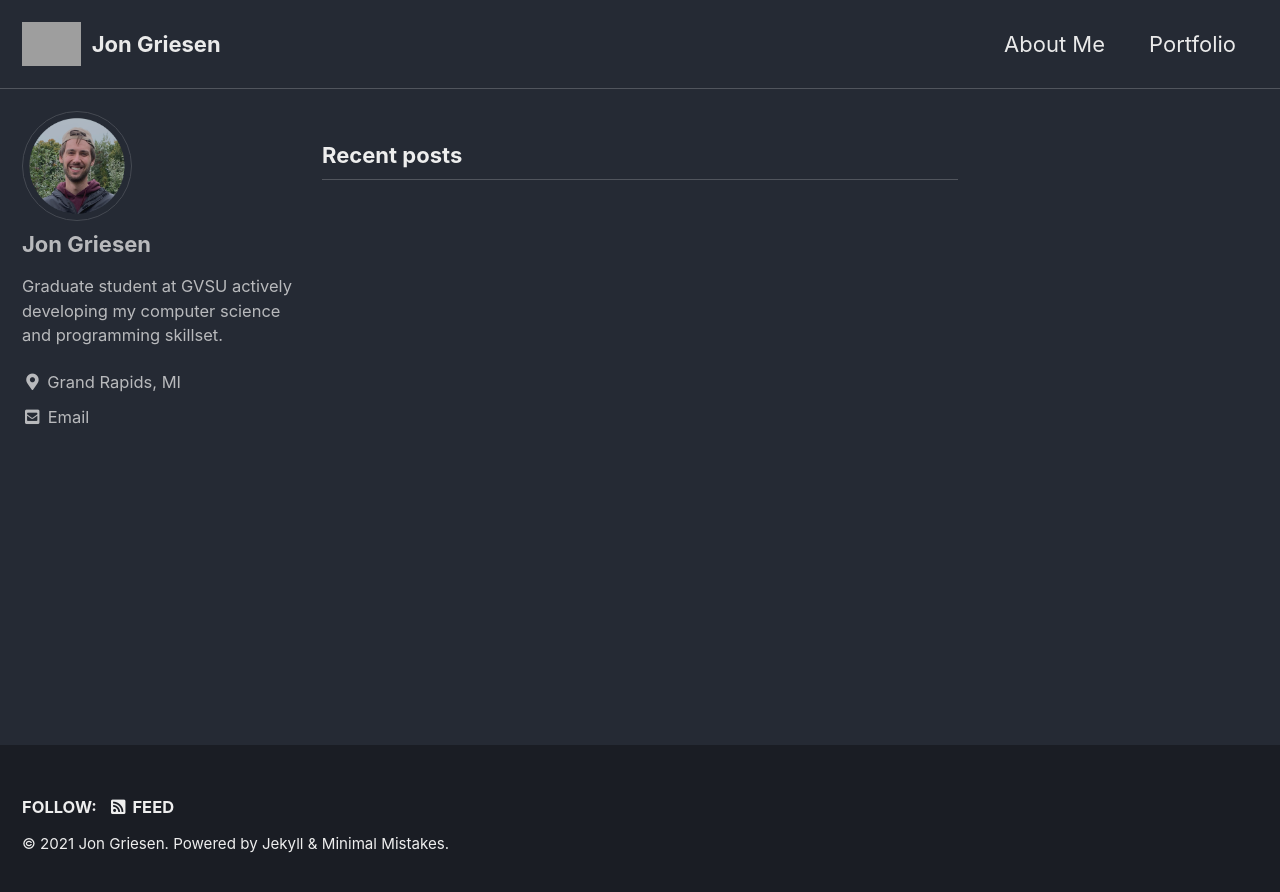
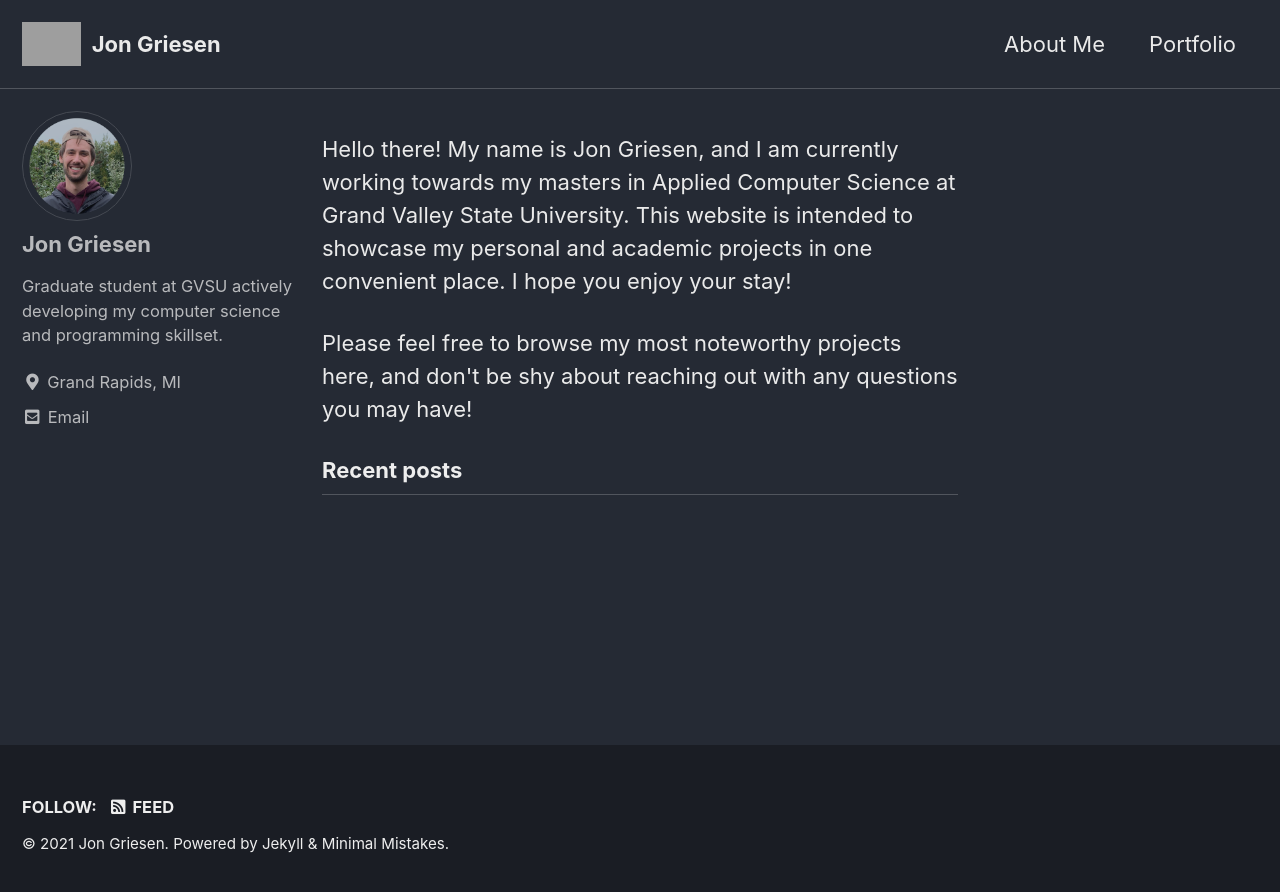
Before and after one commit to griesenj/griesenj.github.io, a Jekyll site: the page built from index.html, in a window 1280 px wide. Shown: the top 892 px of the page. Built offline with Jekyll 4.4.1, drawn with Linux system fonts in a browser that asks for light colours; cached includes are drawn as plain includes; the list of posts is cut into pages by our own code; grey boxes are pictures that could not be loaded.

Commit message:
Added index.html writeup

```diff
--- a/index.html
+++ b/index.html
@@ -2,3 +2,12 @@
 layout: home
 author_profile: true
 ---
+
+<p>
+    Hello there! My name is Jon Griesen, and I am currently working towards my masters in Applied Computer Science at Grand Valley State University.
+    This website is intended to showcase my personal and academic projects in one convenient place. I hope you enjoy your stay!
+</p>
+
+<p>
+    Please feel free to browse my most noteworthy projects here, and don't be shy about reaching out with any questions you may have!
+</p>
```
